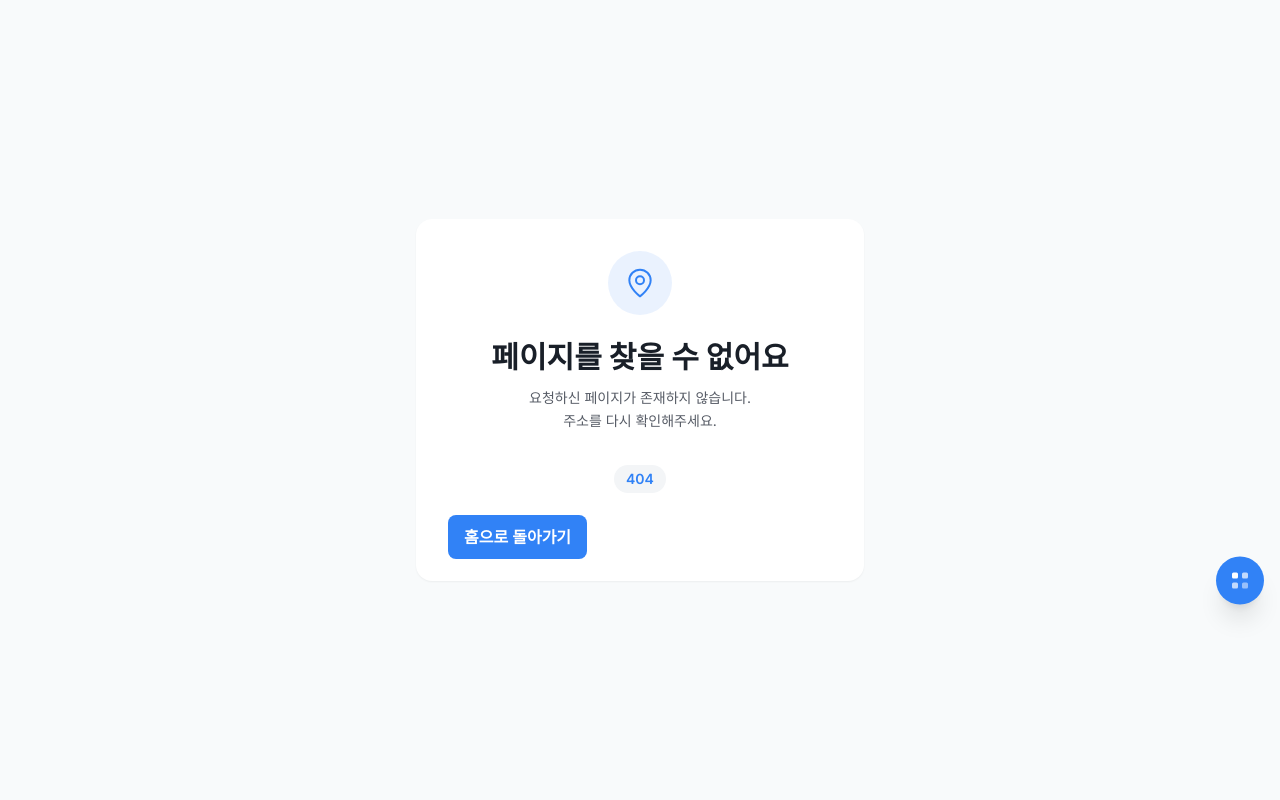
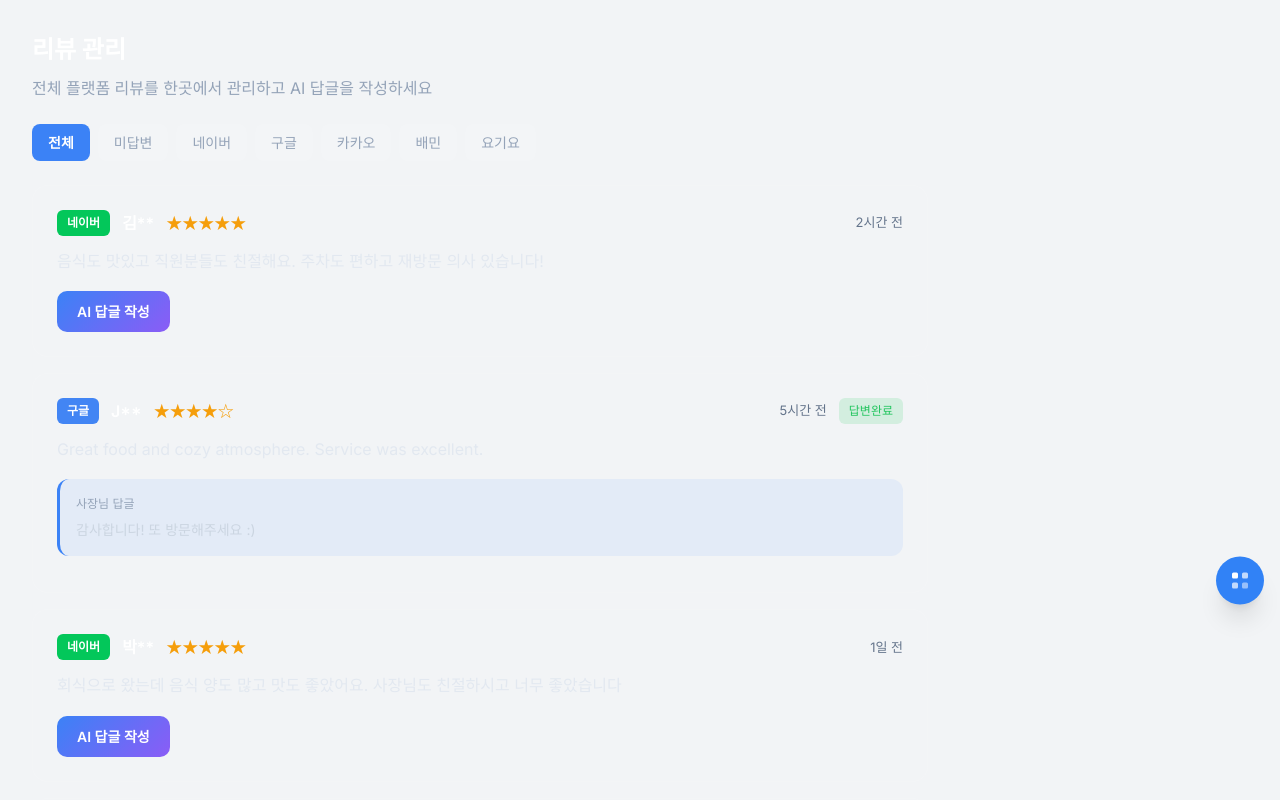
Before and after one commit to jty0221-del/localution, a Next.js app: page /reviews in a window 1280 px wide. Before the commit this address had no page. Shown: the top 800 px of the page. Built offline with nearby package versions, Linux system fonts and the light colour scheme.

Commit message:
feat: add unified reviews management page

```diff
--- /dev/null
+++ b/app/reviews/page.tsx
@@ -0,0 +1,171 @@
+'use client'
+import { useState } from 'react'
+
+const mockReviews = [
+  { id: 1, platform: 'naver', author: '김**', rating: 5, content: '음식도 맛있고 직원분들도 친절해요. 주차도 편하고 재방문 의사 있습니다!', date: '2시간 전', replied: false },
+  { id: 2, platform: 'google', author: 'J**', rating: 4, content: 'Great food and cozy atmosphere. Service was excellent.', date: '5시간 전', replied: true, reply: '감사합니다! 또 방문해주세요 :)' },
+  { id: 3, platform: 'naver', author: '박**', rating: 5, content: '회식으로 왔는데 음식 양도 많고 맛도 좋았어요. 사장님도 친절하시고 너무 좋았습니다', date: '1일 전', replied: false },
+  { id: 4, platform: 'baemin', author: 'L**', rating: 3, content: 'Food was okay but waiting time was a bit long. Interior is nice though.', date: '1일 전', replied: false },
+  { id: 5, platform: 'kakao', author: '최**', rating: 5, content: '분위기 좋고 맛있어요! 디저트도 훌륭합니다.', date: '2일 전', replied: true, reply: '좋은 리뷰 감사합니다!' },
+  { id: 6, platform: 'yogiyo', author: '정**', rating: 4, content: '배달 빠르고 맛있었어요. 양도 많아서 좋았습니다.', date: '3일 전', replied: false },
+]
+
+const platformColors: Record<string, string> = {
+  naver: '#03C75A',
+  google: '#4285F4',
+  kakao: '#FEE500',
+  baemin: '#2AC1BC',
+  yogiyo: '#FA0050',
+  coupang: '#E52528',
+}
+
+const platformNames: Record<string, string> = {
+  naver: '네이버',
+  google: '구글',
+  kakao: '카카오',
+  baemin: '배달의민족',
+  yogiyo: '요기요',
+  coupang: '쿠팡이츠',
+}
+
+export default function ReviewsPage() {
+  const [filter, setFilter] = useState('all')
+  const [replyingId, setReplyingId] = useState<number | null>(null)
+  const [aiReply, setAiReply] = useState('')
+  const [generating, setGenerating] = useState(false)
+
+  const filtered = filter === 'all' ? mockReviews
+    : filter === 'unreplied' ? mockReviews.filter(r => !r.replied)
+    : mockReviews.filter(r => r.platform === filter)
+
+  const handleAiReply = async (review: typeof mockReviews[0]) => {
+    setReplyingId(review.id)
+    setGenerating(true)
+    setAiReply('')
+    try {
+      const res = await fetch('/api/ai-review-reply', {
+        method: 'POST',
+        headers: { 'Content-Type': 'application/json' },
+        body: JSON.stringify({
+          review_text: review.content,
+          reviewer_name: review.author,
+          rating: review.rating,
+          store_name: '하랑마케팅 강남점',
+          tone: 'warm'
+        })
+      })
+      const data = await res.json()
+      setAiReply(data.reply || data.message || 'AI 답글 생성에 실패했습니다.')
+    } catch {
+      setAiReply('네트워크 오류가 발생했습니다.')
+    } finally {
+      setGenerating(false)
+    }
+  }
+
+  return (
+    <div style={{ padding: '32px', maxWidth: 960 }}>
+      <h1 style={{ fontSize: 24, fontWeight: 700, marginBottom: 8, color: '#fff' }}>리뷰 관리</h1>
+      <p style={{ color: '#94a3b8', marginBottom: 24 }}>전체 플랫폼 리뷰를 한곳에서 관리하고 AI 답글을 작성하세요</p>
+
+      <div style={{ display: 'flex', gap: 8, marginBottom: 24, flexWrap: 'wrap' }}>
+        {[
+          { key: 'all', label: '전체' },
+          { key: 'unreplied', label: '미답변' },
+          { key: 'naver', label: '네이버' },
+          { key: 'google', label: '구글' },
+          { key: 'kakao', label: '카카오' },
+          { key: 'baemin', label: '배민' },
+          { key: 'yogiyo', label: '요기요' },
+        ].map(f => (
+          <button
+            key={f.key}
+            onClick={() => setFilter(f.key)}
+            style={{
+              padding: '8px 16px',
+              borderRadius: 8,
+              border: 'none',
+              background: filter === f.key ? '#3b82f6' : 'rgba(255,255,255,0.06)',
+              color: filter === f.key ? '#fff' : '#94a3b8',
+              cursor: 'pointer',
+              fontSize: 14,
+              fontWeight: filter === f.key ? 600 : 400,
+            }}
+          >{f.label}</button>
+        ))}
+      </div>
+
+      <div style={{ display: 'flex', flexDirection: 'column', gap: 16 }}>
+        {filtered.map(review => (
+          <div key={review.id} style={{
+            background: 'rgba(255,255,255,0.04)',
+            borderRadius: 16,
+            padding: 24,
+            border: '1px solid rgba(255,255,255,0.06)',
+          }}>
+            <div style={{ display: 'flex', justifyContent: 'space-between', alignItems: 'center', marginBottom: 12 }}>
+              <div style={{ display: 'flex', alignItems: 'center', gap: 12 }}>
+                <span style={{
+                  background: platformColors[review.platform] || '#666',
+                  color: review.platform === 'kakao' ? '#000' : '#fff',
+                  padding: '4px 10px',
+                  borderRadius: 6,
+                  fontSize: 12,
+                  fontWeight: 600,
+                }}>{platformNames[review.platform]}</span>
+                <span style={{ color: '#fff', fontWeight: 600 }}>{review.author}</span>
+                <span style={{ color: '#f59e0b' }}>{'★'.repeat(review.rating)}{'☆'.repeat(5 - review.rating)}</span>
+              </div>
+              <div style={{ display: 'flex', alignItems: 'center', gap: 12 }}>
+                <span style={{ color: '#64748b', fontSize: 13 }}>{review.date}</span>
+                {review.replied && <span style={{ background: 'rgba(34,197,94,0.15)', color: '#22c55e', padding: '4px 10px', borderRadius: 6, fontSize: 12 }}>답변완료</span>}
+              </div>
+            </div>
+            <p style={{ color: '#e2e8f0', lineHeight: 1.7, marginBottom: 16 }}>{review.content}</p>
+
+            {review.replied && review.reply && (
+              <div style={{ background: 'rgba(59,130,246,0.08)', borderRadius: 12, padding: 16, marginBottom: 12, borderLeft: '3px solid #3b82f6' }}>
+                <p style={{ color: '#94a3b8', fontSize: 12, marginBottom: 6 }}>사장님 답글</p>
+                <p style={{ color: '#cbd5e1', fontSize: 14 }}>{review.reply}</p>
+              </div>
+            )}
+
+            {replyingId === review.id && (
+              <div style={{ background: 'rgba(59,130,246,0.08)', borderRadius: 12, padding: 16, marginBottom: 12 }}>
+                <p style={{ color: '#94a3b8', fontSize: 12, marginBottom: 8 }}>AI 생성 답글</p>
+                {generating ? (
+                  <p style={{ color: '#3b82f6' }}>AI가 답글을 생성하고 있습니다...</p>
+                ) : (
+                  <div>
+                    <p style={{ color: '#e2e8f0', lineHeight: 1.7, marginBottom: 12 }}>{aiReply}</p>
+                    <div style={{ display: 'flex', gap: 8 }}>
+                      <button style={{ padding: '8px 20px', background: '#3b82f6', color: '#fff', border: 'none', borderRadius: 8, cursor: 'pointer', fontSize: 13 }}>답글 등록</button>
+                      <button onClick={() => handleAiReply(review)} style={{ padding: '8px 20px', background: 'rgba(255,255,255,0.06)', color: '#94a3b8', border: 'none', borderRadius: 8, cursor: 'pointer', fontSize: 13 }}>다시 생성</button>
+                      <button onClick={() => setReplyingId(null)} style={{ padding: '8px 20px', background: 'transparent', color: '#64748b', border: 'none', borderRadius: 8, cursor: 'pointer', fontSize: 13 }}>취소</button>
+                    </div>
+                  </div>
+                )}
+              </div>
+            )}
+
+            {!review.replied && replyingId !== review.id && (
+              <button
+                onClick={() => handleAiReply(review)}
+                style={{
+                  padding: '10px 20px',
+                  background: 'linear-gradient(135deg, #3b82f6, #8b5cf6)',
+                  color: '#fff',
+                  border: 'none',
+                  borderRadius: 10,
+                  cursor: 'pointer',
+                  fontSize: 14,
+                  fontWeight: 600,
+                }}
+              >AI 답글 작성</button>
+            )}
+          </div>
+        ))}
+      </div>
+    </div>
+  )
+}
```
